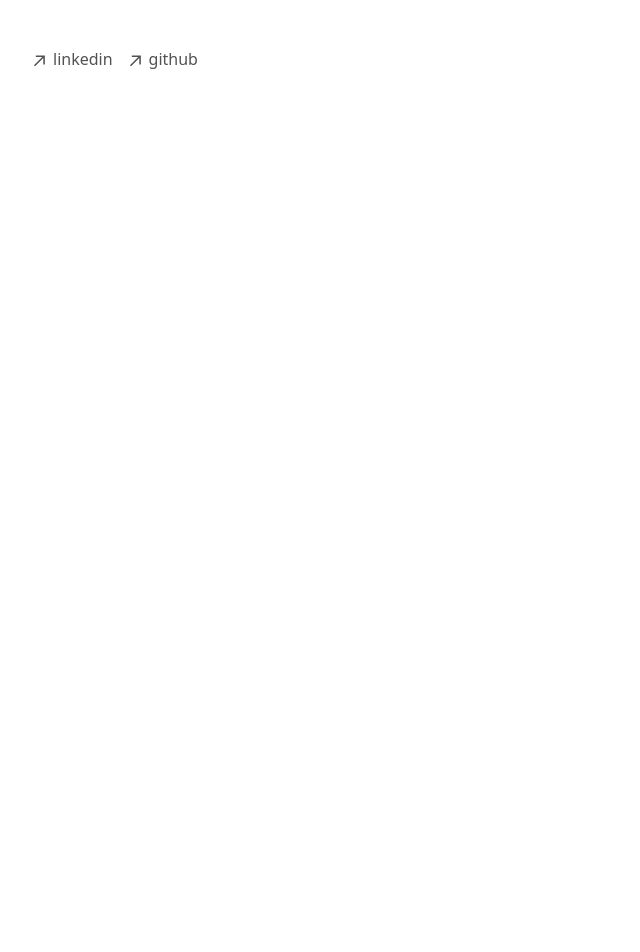
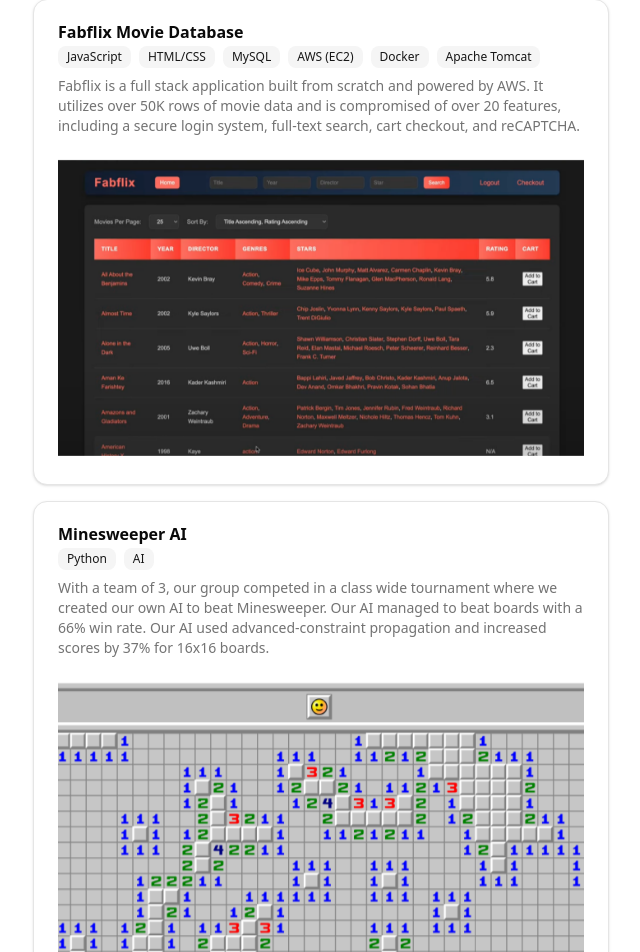
Before and after one commit to lordtimzki/portfolio-v3, a Next.js app: page / in a window 1280 px wide. Shown: the part 1408-2360 px from the top of the page, without its empty margins (319-959 px from the left). Before the commit the page ends 1547 px from the top, so only its background shows below. Built offline with nearby package versions, Linux system fonts and the light colour scheme.

Commit message:
couple more projects

```diff
--- a/app/components/projects.tsx
+++ b/app/components/projects.tsx
@@ -11,7 +11,8 @@ import Image  from 'next/image'
 import { Badge } from "app/components/ui/badge"
 export function Projects(){
     return(
-        <Card>
+        <>
+        <Card className="mb-4">
             <CardHeader>
                 <CardTitle>Seiyuu Hub</CardTitle>
                 <CardDescription>
@@ -24,7 +25,7 @@ export function Projects(){
                     and discover content about their favorite seiyuu (japanese voice actor).
                     Users can create posts, view posts, and interact with them by commenting or
                     upvoting.
-                    </CardDescription>
+                </CardDescription>
                     <CardAction><a href="https://seiyuuhub.netlify.app/" target="_blank">↗</a></CardAction>
             </CardHeader>
             <CardContent>
@@ -39,5 +40,60 @@ export function Projects(){
                 </div>
             </CardContent>
         </Card>
+        <Card className="mb-4">
+            <CardHeader>
+                <CardTitle>Fabflix Movie Database</CardTitle>
+                <CardDescription>
+                    <div className="flex flex-wrap gap-2 mb-2">
+                    <Badge variant={'secondary'}>JavaScript</Badge>
+                    <Badge variant={'secondary'}>HTML/CSS</Badge>
+                    <Badge variant={'secondary'}>MySQL</Badge>
+                    <Badge variant={'secondary'}>AWS (EC2)</Badge>
+                    <Badge variant={'secondary'}>Docker</Badge>
+                    <Badge variant={'secondary'}>Apache Tomcat</Badge>
+                    </div>
+                    Fabflix is a full stack application built from scratch and powered by AWS.
+                    It utilizes over 50K rows of movie data and is compromised of over 20 features,
+                    including a secure login system, full-text search, cart checkout, and reCAPTCHA.
+                </CardDescription>
+            </CardHeader>
+            <CardContent>
+                <div className="relative aspect-video w-full mb-1">
+                    <Image
+                        src="/Fabflix.png"
+                        alt="Fabflix Project"
+                        fill
+                        quality={100}
+                        className="object-cover"
+                    />
+                </div>
+            </CardContent>
+        </Card>
+        <Card>
+            <CardHeader>
+                <CardTitle>Minesweeper AI</CardTitle>
+                <CardDescription>
+                    <div className="flex flex-wrap gap-2 mb-2">
+                    <Badge variant={'secondary'}>Python</Badge>
+                    <Badge variant={'secondary'}>AI</Badge>
+                    </div>
+                    With a team of 3, our group competed in a class wide tournament where we created
+                    our own AI to beat Minesweeper. Our AI managed to beat boards with a 66% win rate.
+                    Our AI used advanced-constraint propagation and increased scores by 37% for 16x16 boards.
+                </CardDescription>
+            </CardHeader>
+            <CardContent>
+                <div className="relative aspect-video w-full mb-1">
+                    <Image
+                        src="/MinesweeperAI.png"
+                        alt="Minesweeper Project"
+                        fill
+                        quality={100}
+                        className="object-cover"
+                    />
+                </div>
+            </CardContent>
+        </Card>
+        </>
     )
 }
```
Also changed, not shown: public/Fabflix.png (added), public/MinesweeperAI.png (added).
